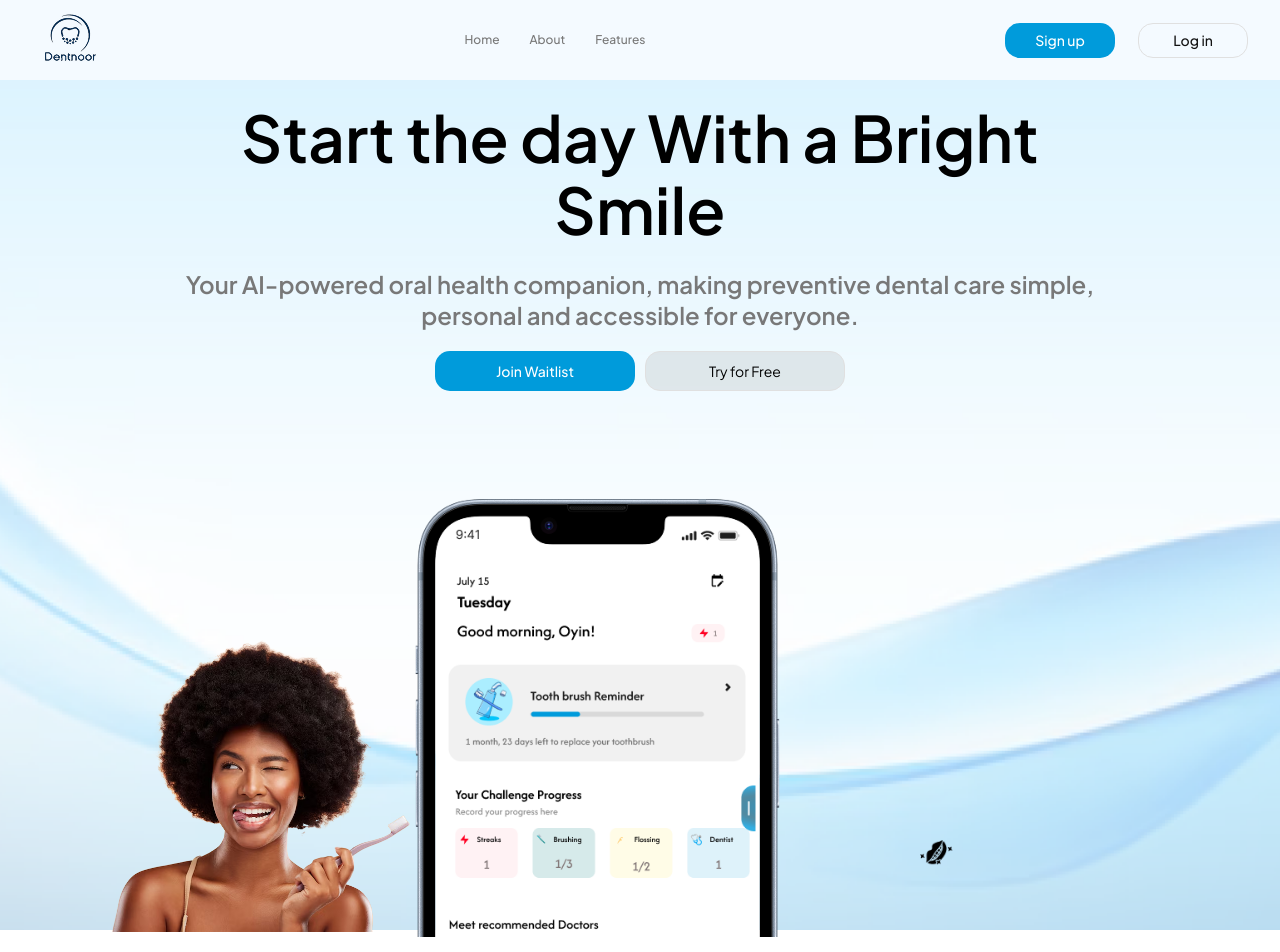
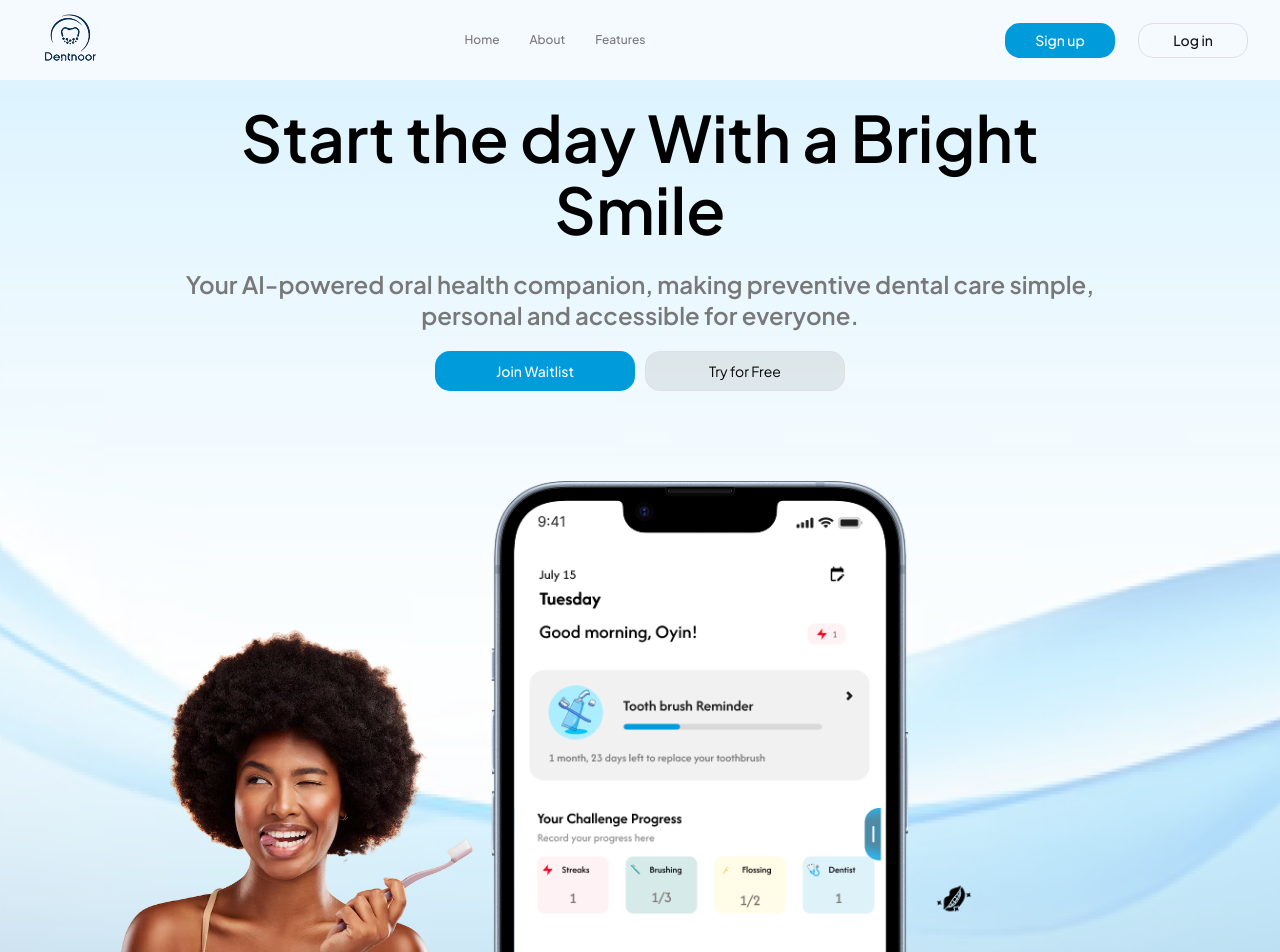
Before and after one commit to Oloniyo-Bolaji/dentnoor, a Next.js app: page / in a window 1280 px wide. Shown: the top 952 px of the page. Built offline with nearby package versions, Linux system fonts and the light colour scheme.

Commit message:
hero section adjusted

```diff
--- a/components/Hero.jsx
+++ b/components/Hero.jsx
@@ -5,9 +5,9 @@ const Hero = () => {
   return (
     <header
       style={{ backgroundImage: "url('/hero.png')" }}
-      className=" bg-no-repeat bg-cover bg-center pt-[15px] h-[850px] opacity-100 rotate-0"
+      className="bg-no-repeat bg-center bg-cover pt-[15px] opacity-100 rotate-0 flex justify-between flex-col"
     >
-      <div className="flex-col-center gap-[20px] pt-[10px] w-full h-[433px]">
+      <div className="flex-col-center gap-[20px] pt-[10px] w-full pb-[90px]">
         <h1 className="font-semibold text-[64px] leading-[100%] text-center">
           Start the day With a Bright{" "}
           <span className="block text-center leading-tight">Smile</span>
@@ -17,7 +17,7 @@ const Hero = () => {
           Your AI-powered oral health companion, making preventive dental care
           simple, personal and accessible for everyone.
         </p>
-        <div className="flex gap-[10px]">
+        <div className="flex gap-[10px] justify-center">
           <button className="rounded-[15px] bg-[#009bdb] text-[#ffffff] text-[14px] font-medium w-[200px] h-[40px]">
             <a
               target="_blank"
@@ -32,7 +32,7 @@ const Hero = () => {
           </button>
         </div>
       </div>
-      <div className="flex pr-[500px] pl-[100px] pt-[75px] gap-0">
+      <div className="flex items-end pl-[100px] ">
         <div className="relative w-[380px] h-[360px]">
           <Image
             src="/brush.png"
@@ -42,7 +42,7 @@ const Hero = () => {
           />
         </div>
 
-        <div className="relative top-[-135px] w-[440px] h-[500px]">
+        <div className="relative w-[440px] h-[500px]">
           <Image
             src="/hero-screen.png"
             alt="screen"
```
